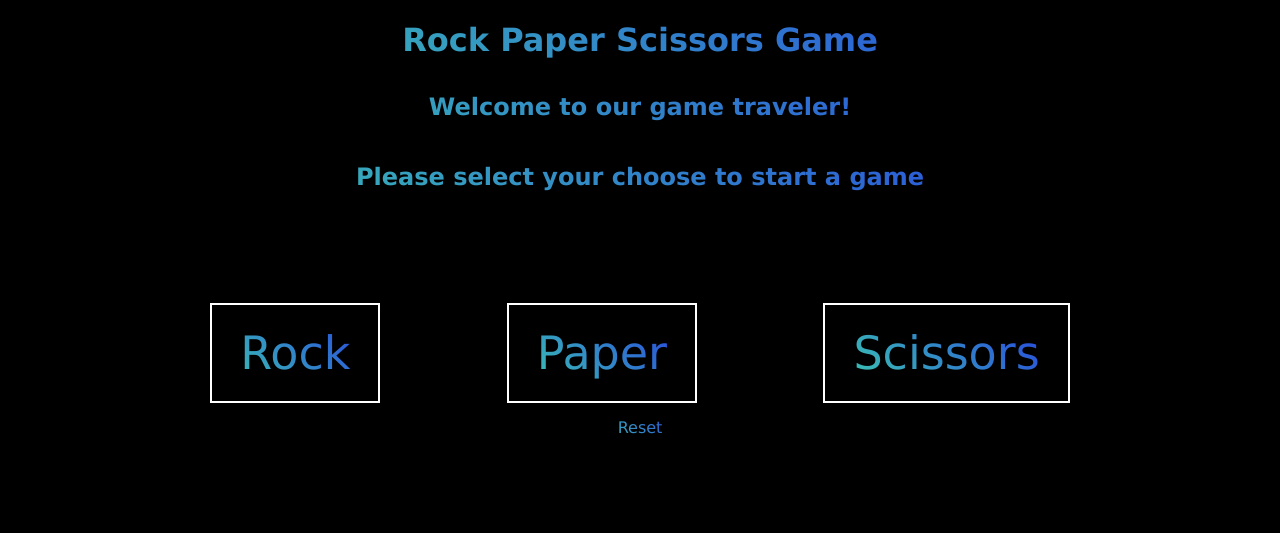
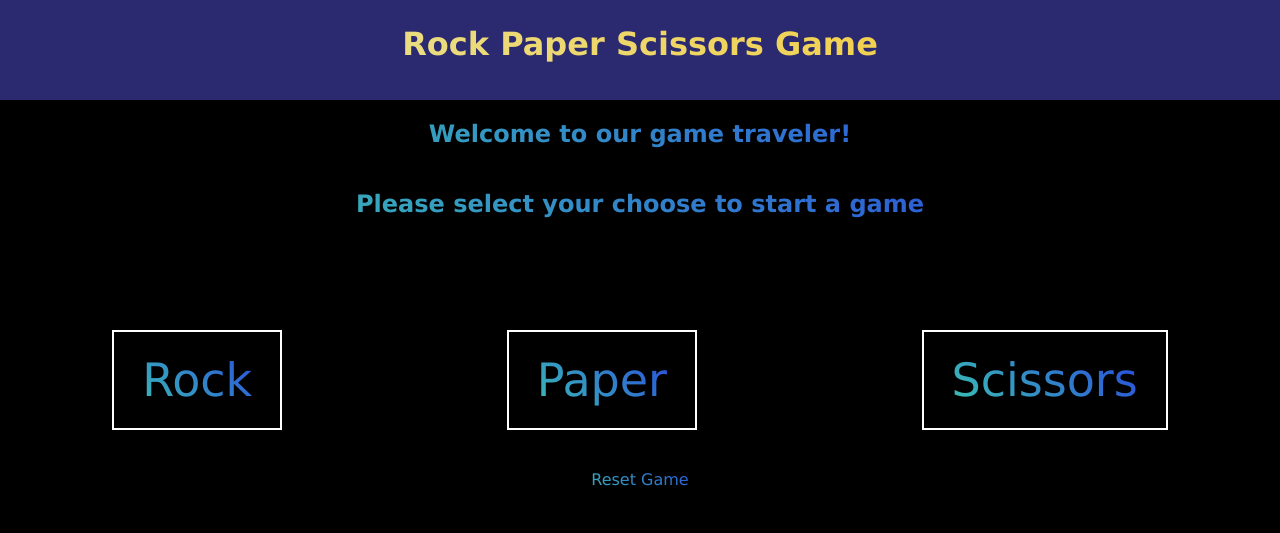
Before and after one commit to GrzegorzWK/Project-Rock-Paper-Scissors, a plain HTML site: page index.html in a window 1280 px wide. Drawn offline with Linux system fonts and the light colour scheme.

Commit message:
works, plus basic UI added

```diff
--- a/index.html
+++ b/index.html
@@ -4,12 +4,12 @@
     <meta charset="UTF-8" />
     <meta http-equiv="X-UA-Compatible" content="IE=edge" />
     <meta name="viewport" content="width=device-width, initial-scale=1.0" />
-    <title>Document</title>
+    <title>Rock Paper Scissors Game</title>
     <script src="script_new.js" defer></script>
     <link rel="stylesheet" href="style.css" />
   </head>
   <body>
-    <h1 class="text">Rock Paper Scissors Game</h1>
+    <div class="bcg"><h1 class="text">Rock Paper Scissors Game</h1></div>
     <h2 class="text result"></h2>
     <h2 class="text action"></h2>
     <h2 class="text standings"></h2>
@@ -22,7 +22,7 @@
 
     <div class="container">
       <!-- <button class="btn_play text">Play!</button> -->
-      <button class="btn_reset text">Reset</button>
+      <button class="btn_reset text">Reset Game</button>
     </div>
   </body>
 </html>
--- a/script_new.js
+++ b/script_new.js
@@ -40,26 +40,26 @@ function round(playerSelection, computerSelection) {
 
 function start_game(playerSelection) {
   const computerSelection = getComputerChoice();
-
-  if (playerScore >= 5) {
-    content_result.innerHTML = `You win the game! You Rock!`;
-  } else if (computerScore >= 5) {
-    content_result.innerHTML = `You lose! You Suck!`;
-  } else {
+  if (playerScore >= 5 || computerScore >= 5) {
+    return;
+  }
   let result = round(playerSelection, computerSelection);
 
   if (result == "You win!") {
     playerScore++;
-
   } else if (result == "You lose!") {
     computerScore++;
-
   } else {
   }
 
   content_result.innerHTML = `${result}`;
   content_action.innerHTML = `you pick ${playerSelection}, computer pick ${computerSelection}`;
   content_standings.innerHTML = `Player score: ${playerScore} Computer score: ${computerScore}`;
+
+  if (playerScore >= 5) {
+    content_result.innerHTML = `You win the game! You Rock!`;
+  } else if (computerScore >= 5) {
+    content_result.innerHTML = `You lose! You Suck!`;
   }
 }
 
--- a/style.css
+++ b/style.css
@@ -1,5 +1,28 @@
 body {
   background-color: rgb(0, 0, 0);
+  margin: 0;
+}
+
+.bcg {
+  all: revert;
+  background-color: rgb(43, 41, 112);
+}
+
+h1.text {
+  margin: 0;
+  height: 75px;
+  text-align: center;
+  padding-top: 25px;
+  font-family: "Lucida Sans", "Lucida Sans Regular", "Lucida Grande",
+    "Lucida Sans Unicode", Geneva, Verdana, sans-serif;
+
+  background-image: linear-gradient(45deg, #e4e7b1, #f8c621);
+  background-size: 100%;
+
+  -webkit-background-clip: text;
+  -moz-background-clip: text;
+  -webkit-text-fill-color: transparent;
+  -moz-text-fill-color: transparent;
 }
 
 .text {
@@ -17,8 +40,7 @@ body {
 
 .container {
   display: flex;
-  justify-content: center;
-  gap: 10%;
+  justify-content: space-around;
 }
 
 button {
@@ -34,4 +56,18 @@ button.controls {
   font-size: 46px;
   height: 100px;
   border: 2px solid white;
+  transition: all 0.07s ease;
 }
+
+button.controls:hover {
+  transform: scale(1.1);
+}
+
+.btn_reset.text {
+  height: 100px;
+  transition: all 0.07s ease;
+}
+
+.btn_reset.text:hover {
+  transform: scale(1.1);
+}
```
Lines whose indentation alone changed are shown as unchanged.
